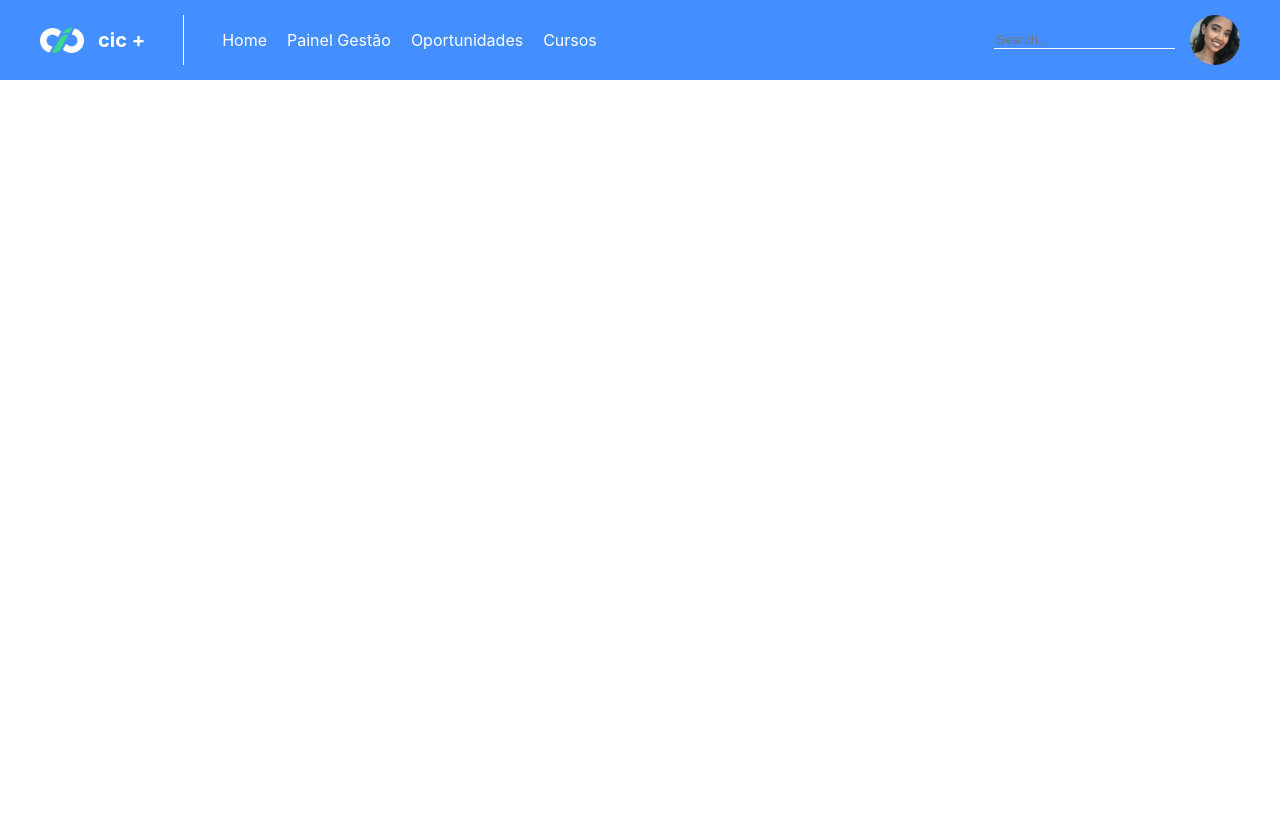
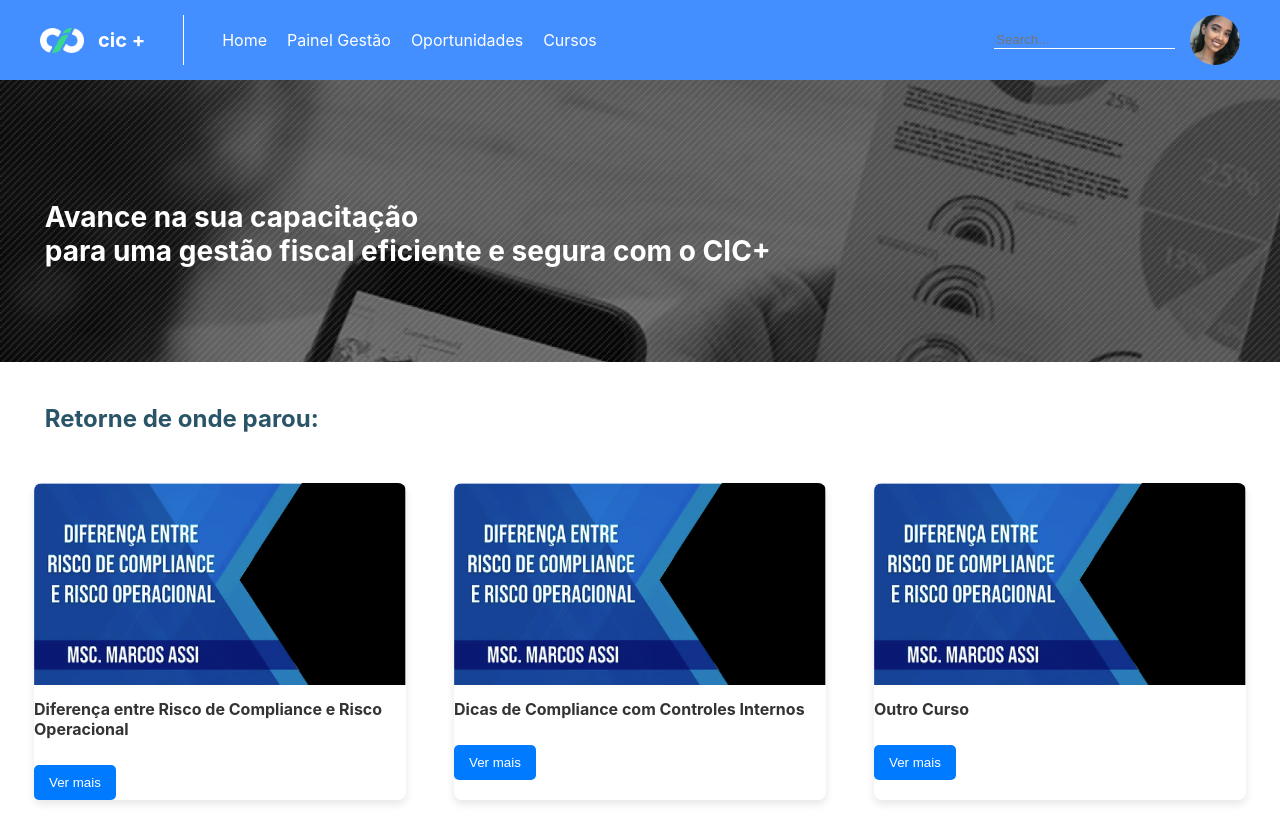
Before and after one commit to ManuArchanjo/cicchallenge, a React (Create React App) app: page / in a window 1280 px wide. Shown: the top 830 px of the page. Before the commit the page ends 800 px from the top, so only its background shows below. Built offline with nearby package versions, Linux system fonts and the light colour scheme.

Commit message:
capa de home

```diff
--- a/src/Page/Home/index.jsx
+++ b/src/Page/Home/index.jsx
@@ -1,10 +1,39 @@
 import React from 'react';
 import Header from '../../component/Header'
+import Card from '../../component/Card'
+import capaVideo from '../../Imagens/capa-video.png'; // Importe a imagem
+import capaHome from '../../Imagens/capa-home.png';
 
 const Home = () => {
   return (
     <div>
         <Header />
+        <div className="home-image-container">
+        <img src={capaHome} alt="Capa Home" className="home-image" />
+        <div className="overlay-text">
+          <h1>Avance na sua capacitação <br/>para uma gestão fiscal eficiente e segura com o CIC+</h1>
+        </div>
+      </div>
+      <section className="section-content">
+        <h2>Retorne de onde parou:</h2>
+        <div className="cards-container">
+          <Card
+            image={capaVideo}
+            title="Diferença entre Risco de Compliance e Risco Operacional"
+            description="Lorem ipsum dolor sit amet."
+          />
+          <Card
+            image={capaVideo}
+            title="Dicas de Compliance com Controles Internos"
+            description="Lorem ipsum dolor sit amet."
+          />
+          <Card
+            image={capaVideo}
+            title="Outro Curso"
+            description="Lorem ipsum dolor sit amet."
+          />
+        </div>
+      </section>
     </div>
   );
 }
--- /dev/null
+++ b/src/component/Card/index.jsx
@@ -0,0 +1,14 @@
+import React from 'react';
+import './style.css';
+
+const Card = ({ image, title, description }) => {
+  return (
+    <div className="card">
+      <img src={image} alt={title} />
+      <p>{title}</p>
+      <button>Ver mais</button>
+    </div>
+  );
+};
+
+export default Card;
--- /dev/null
+++ b/src/component/Card/style.css
@@ -0,0 +1,35 @@
+.card {
+    width: 30%;
+    background-color: #fff;
+    box-shadow: 0 4px 8px rgba(0, 0, 0, 0.1);
+    text-align: left;
+    margin: 10px;
+    border-radius: 8px;
+  }
+
+  .card img {
+    width: 100%;
+    height: auto;
+    border-radius: 8px 8px 0 0;
+  }
+
+  .card p {
+    margin-top: 10px;
+    font-size: 16px;
+    font-weight: bold;
+    color: #333;
+  }
+
+  button {
+    background-color: #007bff;
+    color: white;
+    padding: 10px 15px;
+    border: none;
+    cursor: pointer;
+    margin-top: 10px;
+    border-radius: 5px;
+  }
+
+  button:hover {
+    background-color: #0056b3;
+  }
--- a/src/component/Header/style.css
+++ b/src/component/Header/style.css
@@ -69,3 +69,42 @@
   border-bottom: 1px solid white;
   outline: none;
 }
+
+
+.home-image {
+  width: 100%;
+  height: auto;
+  object-fit: cover;
+}
+
+.section-content h2 {
+  margin-left: 3.5%;
+  margin-top:3%;
+  color: #2A5467;
+
+}
+
+.cards-container {
+  display: flex;
+  justify-content: space-around;
+  flex-wrap: wrap;
+  gap: 20px;
+  padding: 20px;
+}
+.home-image-container {
+  position: relative;
+  text-align: left;
+}
+
+
+.overlay-text {
+  position: absolute;
+  top: 42%;
+  left: 3.5%;
+  color: white;
+  font-size: 14px;
+}
+
+.overlay-text h1 {
+  margin: 0;
+}
```
Also changed, not shown: src/Imagens/capa-home.png (added), src/Imagens/capa-video.png (added).
